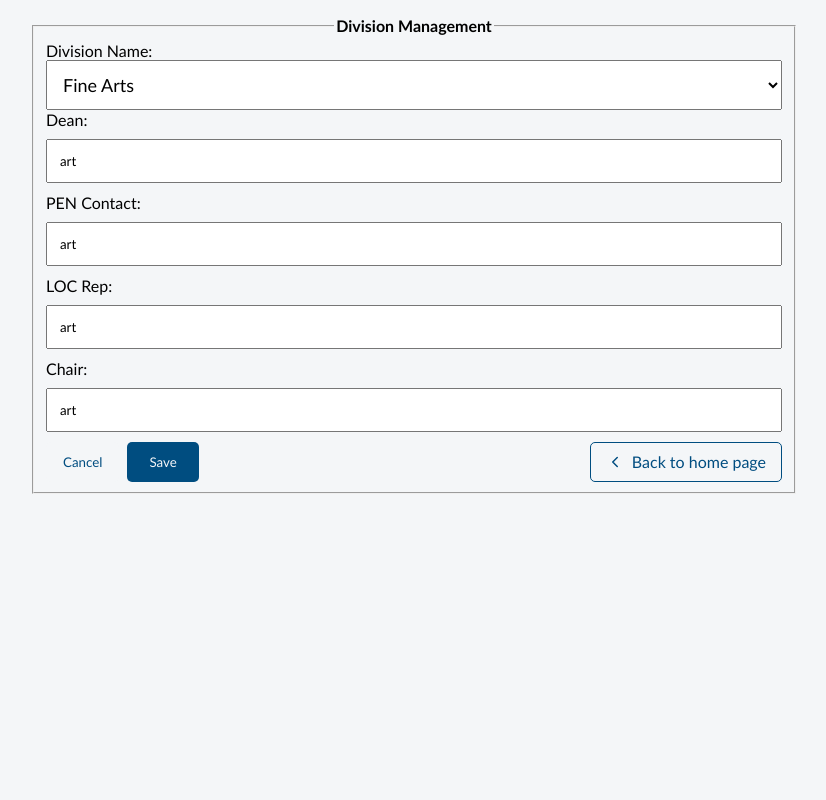
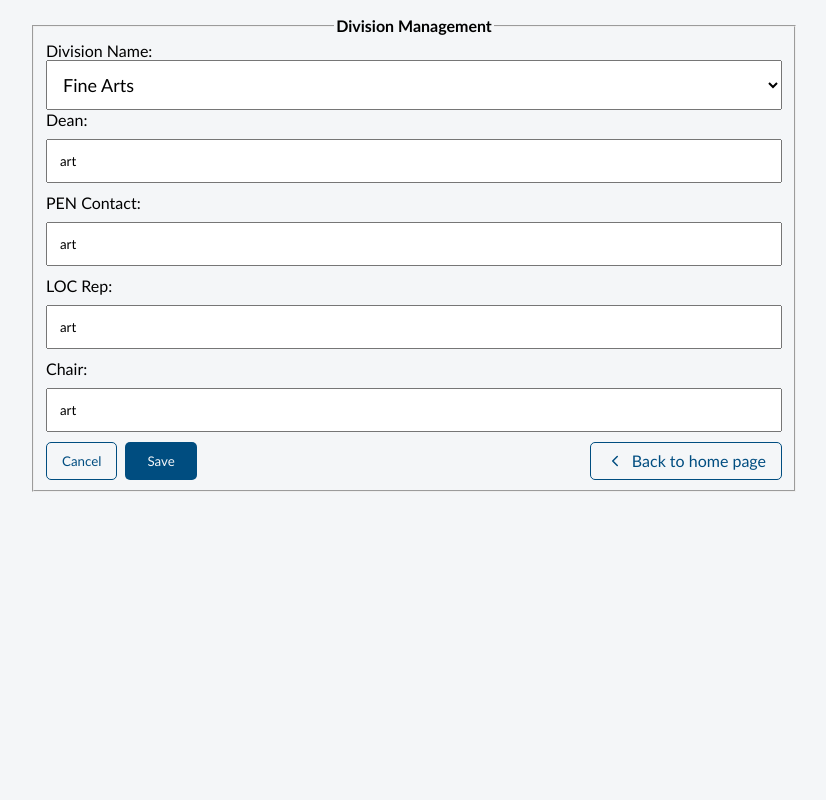
Before and after one commit to Akaiokaa/LOC-dashboard, a Node server app: page /departments/math.html in a window 1280 px wide. Shown: the whole page, without its empty margins (226-1052 px from the left). Run offline with Node 20, Linux system fonts and the light colour scheme.

Commit message:
small debug button border, renaming edit details button

```diff
--- a/public/styles/components/buttons.css
+++ b/public/styles/components/buttons.css
@@ -31,6 +31,9 @@
   padding: 10px 15px;
 
   transition: all 0.2s ease-in-out;
+}
+#cancel-button{
+  border: 1px solid var(--primary);
 }
 
 #cancel-button:hover,
--- a/views/departments/math.html
+++ b/views/departments/math.html
@@ -55,7 +55,7 @@
         <br />
         <div class="button-container">
           <div class="main-buttons">
-            <button type="button" id="edit-Details">re-edit</button>
+            <button type="button" id="edit-Details">Edit Details</button>
             <button type="button" id="cancel-button">Cancel</button>
             <button type="submit" id="save-button">Save</button>
           </div>
```
